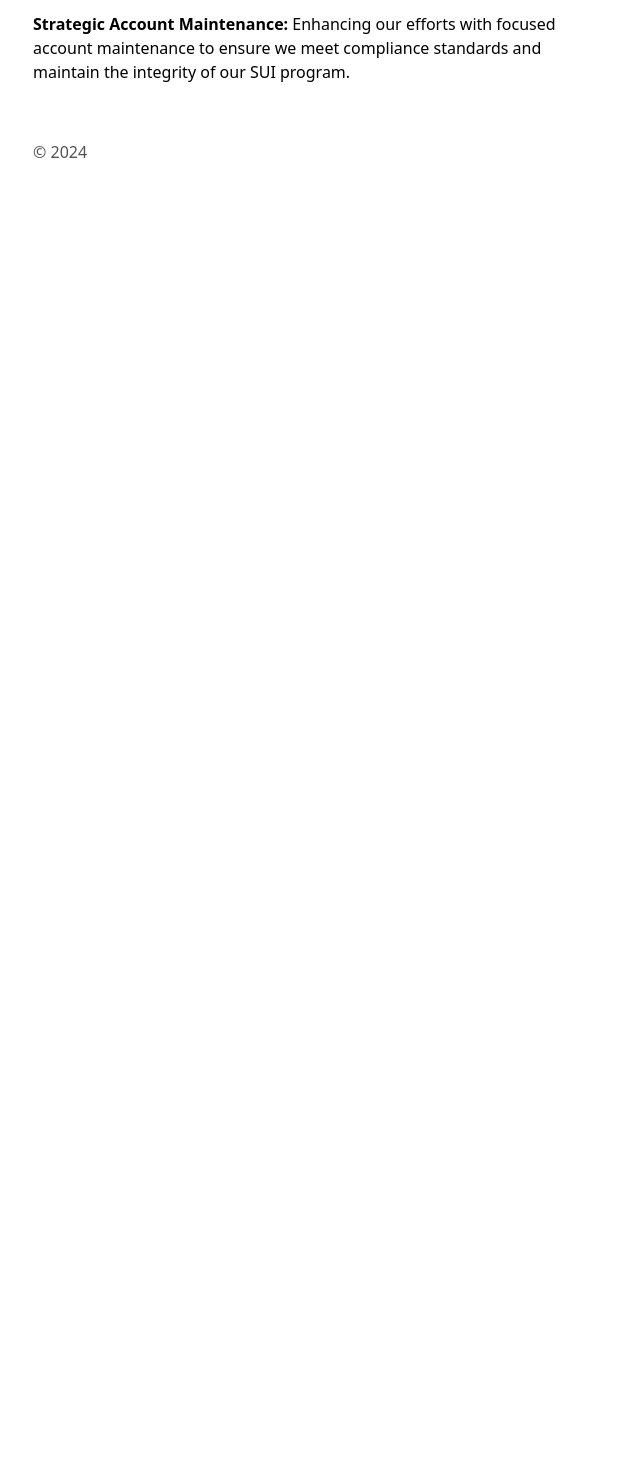
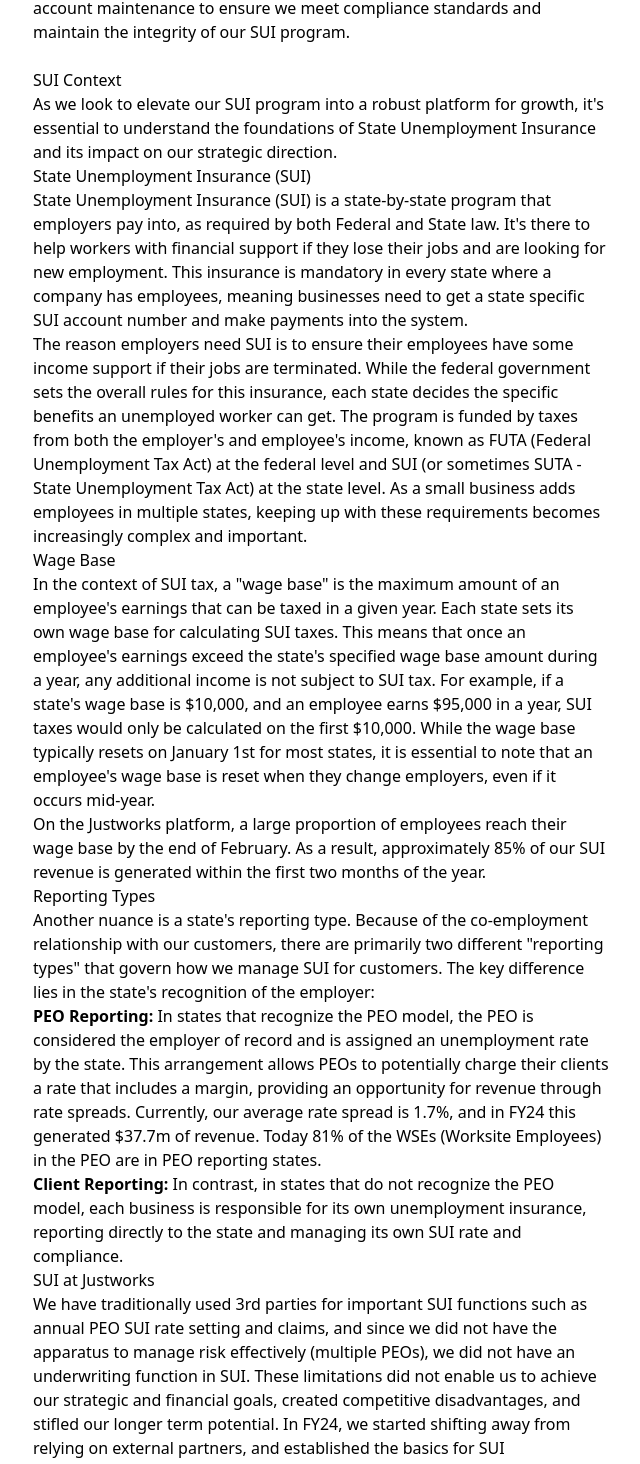
Before and after one commit to RishiA/memo-assist, a Next.js app: page / in a window 1280 px wide. Shown: the part 1172-2636 px from the top of the page, without its empty margins (319-959 px from the left). Before the commit the page ends 1400 px from the top, so only its background shows below. Built offline with nearby package versions, Linux system fonts and the light colour scheme.

Commit message:
more of the memo

```diff
--- a/app/page.tsx
+++ b/app/page.tsx
@@ -4,7 +4,7 @@ import { BlogPosts } from 'app/components/posts'
 export default function Page() {
   return (
     <section>
-      <h1 className="mb-8 text-2xl font-semibold tracking-tighter">
+      <h1>
         Vertical Expansion Planning | SUI
       </h1>
 
@@ -53,6 +53,53 @@ export default function Page() {
           </li>
         </ol>
 
+		<h2>SUI Context</h2>
+    <p>As we look to elevate our SUI program into a robust platform for growth, it's essential to understand the foundations of State Unemployment Insurance and its impact on our strategic direction.</p>
+
+    <h3>State Unemployment Insurance (SUI)</h3>
+    <p>State Unemployment Insurance (SUI) is a state-by-state program that employers pay into, as required by both Federal and State law. It's there to help workers with financial support if they lose their jobs and are looking for new employment. This insurance is mandatory in every state where a company has employees, meaning businesses need to get a state specific SUI account number and make payments into the system.</p>
+
+    <p>The reason employers need SUI is to ensure their employees have some income support if their jobs are terminated. While the federal government sets the overall rules for this insurance, each state decides the specific benefits an unemployed worker can get. The program is funded by taxes from both the employer's and employee's income, known as FUTA (Federal Unemployment Tax Act) at the federal level and SUI (or sometimes SUTA - State Unemployment Tax Act) at the state level. As a small business adds employees in multiple states, keeping up with these requirements becomes increasingly complex and important.</p>
+
+    <h3>Wage Base</h3>
+    <p>In the context of SUI tax, a "wage base" is the maximum amount of an employee's earnings that can be taxed in a given year. Each state sets its own wage base for calculating SUI taxes. This means that once an employee's earnings exceed the state's specified wage base amount during a year, any additional income is not subject to SUI tax. For example, if a state's wage base is $10,000, and an employee earns $95,000 in a year, SUI taxes would only be calculated on the first $10,000. While the wage base typically resets on January 1st for most states, it is essential to note that an employee's wage base is reset when they change employers, even if it occurs mid-year.</p>
+
+    <p>On the Justworks platform, a large proportion of employees reach their wage base by the end of February. As a result, approximately 85% of our SUI revenue is generated within the first two months of the year.</p>
+
+    <h3>Reporting Types</h3>
+    <p>Another nuance is a state's reporting type. Because of the co-employment relationship with our customers, there are primarily two different "reporting types" that govern how we manage SUI for customers. The key difference lies in the state's recognition of the employer:</p>
+    <ul>
+        <li><strong>PEO Reporting:</strong> In states that recognize the PEO model, the PEO is considered the employer of record and is assigned an unemployment rate by the state. This arrangement allows PEOs to potentially charge their clients a rate that includes a margin, providing an opportunity for revenue through rate spreads. Currently, our average rate spread is 1.7%, and in FY24 this generated $37.7m of revenue. Today 81% of the WSEs (Worksite Employees) in the PEO are in PEO reporting states.</li>
+        <li><strong>Client Reporting:</strong> In contrast, in states that do not recognize the PEO model, each business is responsible for its own unemployment insurance, reporting directly to the state and managing its own SUI rate and compliance.</li>
+    </ul>
+
+    <h3>SUI at Justworks</h3>
+    <p>We have traditionally used 3rd parties for important SUI functions such as annual PEO SUI rate setting and claims, and since we did not have the apparatus to manage risk effectively (multiple PEOs), we did not have an underwriting function in SUI. These limitations did not enable us to achieve our strategic and financial goals, created competitive disadvantages, and stifled our longer term potential. In FY24, we started shifting away from relying on external partners, and established the basics for SUI underwriting. As we enter FY25, we are building our own technology and operational capabilities to manage unemployment insurance more effectively, thus transforming our approach to State Unemployment Insurance. This includes improvements in underwriting, claims handling, and rate management. This shift is critical for improving management, compliance, and unlocking financial opportunities.</p>
+
+    <p>With these adjustments, we anticipate a revenue increase to $44.2 million in FY25, up 15% from FY24. This is forecasted despite limited growth in our member base, highlighting the effectiveness of our new approach – particularly in optimizing rate management. However, the forecasted $44.2 million revenue from rate adjustments only accounts for one PEO. To truly expand our business, we must cater to a more diverse set of businesses.</p>
+
+    <h3>Example: Water St Bar & Grill vs. Eigen Software</h3>
+    <p>Take, for example, two distinct prospects: Water St Bar & Grill and Eigen Software.</p>
+    <ul>
+        <li>Water St Bar & Grill, a restaurant, experiences high staff turnover but still needs additional temporary staff during the busy summer season.</li>
+        <li>Eigen Software, a tech firm, enjoys high employee retention and is on the brink of expanding into a new state, with plans to hire more full-time staff.</li>
+    </ul>
+    <p>These differences highlight that not only are these businesses distinct, but their needs are also varied. While we can currently support Eigen Software and aid their growth with our existing PEO structure, we are unable to accommodate Water St Bar & Grill's needs and risk profile, leading us to decline their business.</p>
+    <p>Addressing such diverse requirements is critical for our expansion. We must explore how SUI, leveraged through our Multi-PEO strategy, can adapt to varied business profiles, enabling us to not just attract but effectively support a broader client base.</p>
+
+    <h3>SUI and Multi-PEO</h3>
+    <p>Justworks has historically seen impressive growth, exceeding 30% year-over-year, primarily by catering to white-collar industries. However, recent economic downturns, exemplified by the "white-collar recession" and high-profile events like the Silicon Valley Bank collapse, have exposed vulnerabilities associated with focusing too narrowly on specific sectors. These developments have reinforced the necessity of diversifying our customer base to maintain robust growth trajectories.</p>
+
+    <p>To effectively support a diverse range of small businesses, Justworks needs a risk strategy that is similarly diverse, enabling a profitable approach to a wide variety of businesses. State Unemployment Insurance (SUI) is a critical tool in this strategy, due to significant cross industry differences in how employment fluctuates.</p>
+
+    <p>Non-white-collar industries, such as hospitality, present distinct challenges that necessitate careful management under our PEO framework. For instance, hotels and restaurants often experience high turnover and seasonal employment fluctuations, leading to higher SUI rates due to frequent layoffs. Economic downturns can further impact these businesses by reducing travel and dining activities abruptly, increasing their SUI liabilities. Bucketing these types of businesses in the same PEO as low turnover businesses exposes the entire PEO to rising SUI rates and risks Justworks revenue.</p>
+
+    <p>By leveraging SUI as a strategic tool within our multi-PEO model, we can assign businesses to the most appropriate PEO. This segmentation allows us to manage risk more effectively and offer more specialized services tailored to the specific challenges of each sector. For businesses in higher-risk industries, being placed in a distinct PEO can mean more targeted support and potentially more favorable SUI rates, mitigating the impact of their inherent risk factors.</p>
+
+    <p>Thus, SUI not only serves as a differentiator for Justworks but also as a critical mechanism for enhancing our service offerings across diverse business landscapes.</p>
+
+
+
     </section>
   )
 }
```
